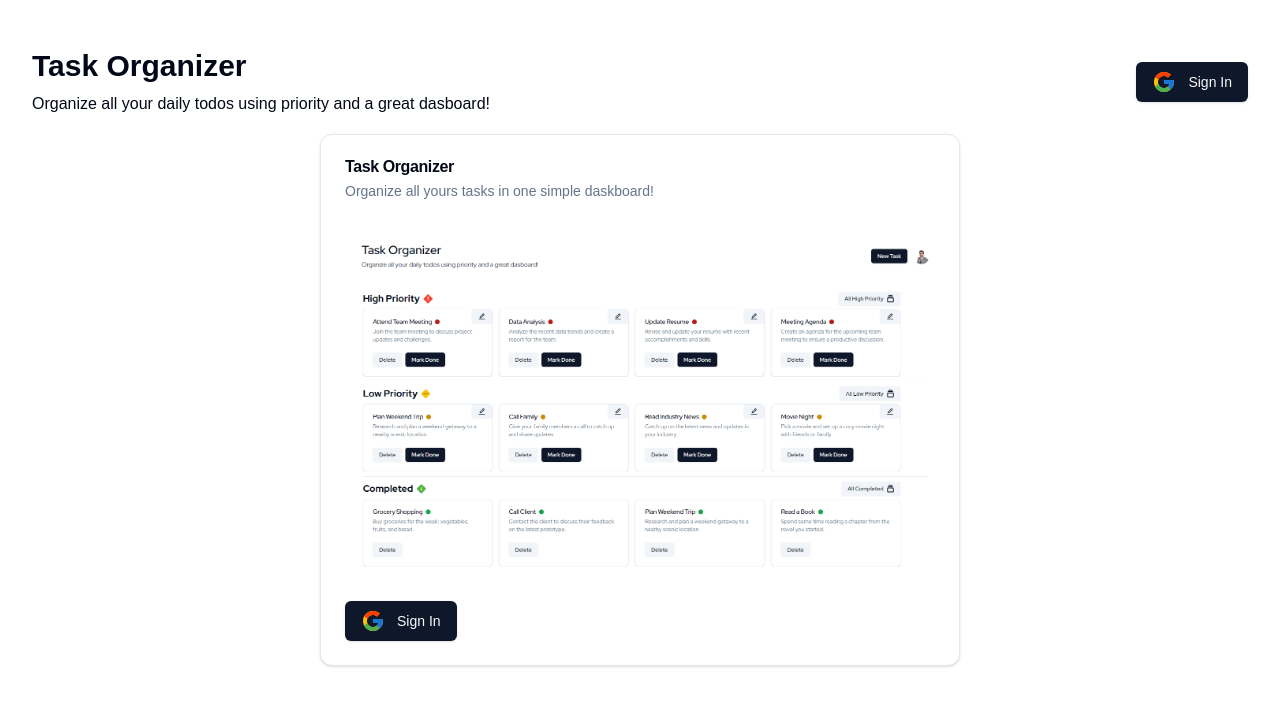
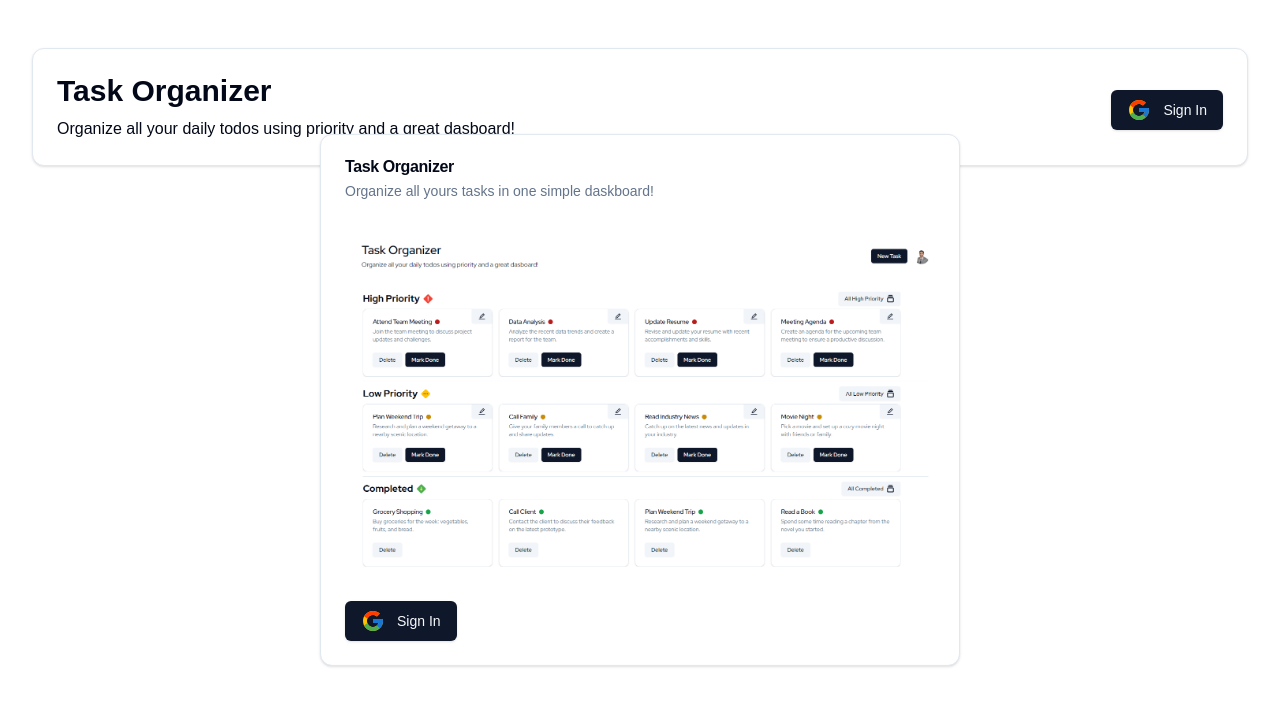
Before and after one commit to nabdulrub/task-organizer, a Next.js app: page / in a window 1280 px wide. Shown: the top 706 px of the page. Built offline with nearby package versions, Linux system fonts and the light colour scheme; no server answers.

Commit message:
Fixed theme

```diff
--- a/src/components/Navbar.tsx
+++ b/src/components/Navbar.tsx
@@ -8,6 +8,7 @@ import NewTaskButton from "./NewTaskButton";
 import UserAccountNav from "./UserAccountNav";
 import { redirect } from "next/navigation";
 import NavTitle from "./NavTitle";
+import { Card, CardHeader } from "./ui/card";
 
 type Props = {};
 
@@ -23,8 +24,11 @@ const Navbar = async (props: Props) => {
 
   return (
     <div className="relative top-0 h-fit py-4 w-full">
-      <div className="flex items-center justify-between h-full gap-2 mx-auto max-w-[90rem]">
+      <Card className="flex items-center justify-between h-full gap-2 mx-auto max-w-[90rem]">
+        <CardHeader className="flex flex-row gap-4 justify-between w-full">
+          <div>
             <NavTitle />
+          </div>
           <div className="flex flex-col gap-4 items-center justify-center md:flex-row">
             {!session?.user ? (
               <SignInButton text="Sign In" includeGoogle />
@@ -35,7 +39,8 @@ const Navbar = async (props: Props) => {
               </>
             )}
           </div>
-      </div>
+        </CardHeader>
+      </Card>
     </div>
   );
 };
--- a/src/components/Provider.tsx
+++ b/src/components/Provider.tsx
@@ -6,7 +6,7 @@ import { type ThemeProviderProps } from "next-themes/dist/types";
 
 const Providers = ({ children }: ThemeProviderProps) => {
   return (
-    <NextThemesProvider attribute="class" defaultTheme="system" enableSystem>
+    <NextThemesProvider attribute="class" defaultTheme="light">
       <SessionProvider>{children}</SessionProvider>
     </NextThemesProvider>
   );
```
Lines whose indentation alone changed are shown as unchanged.
